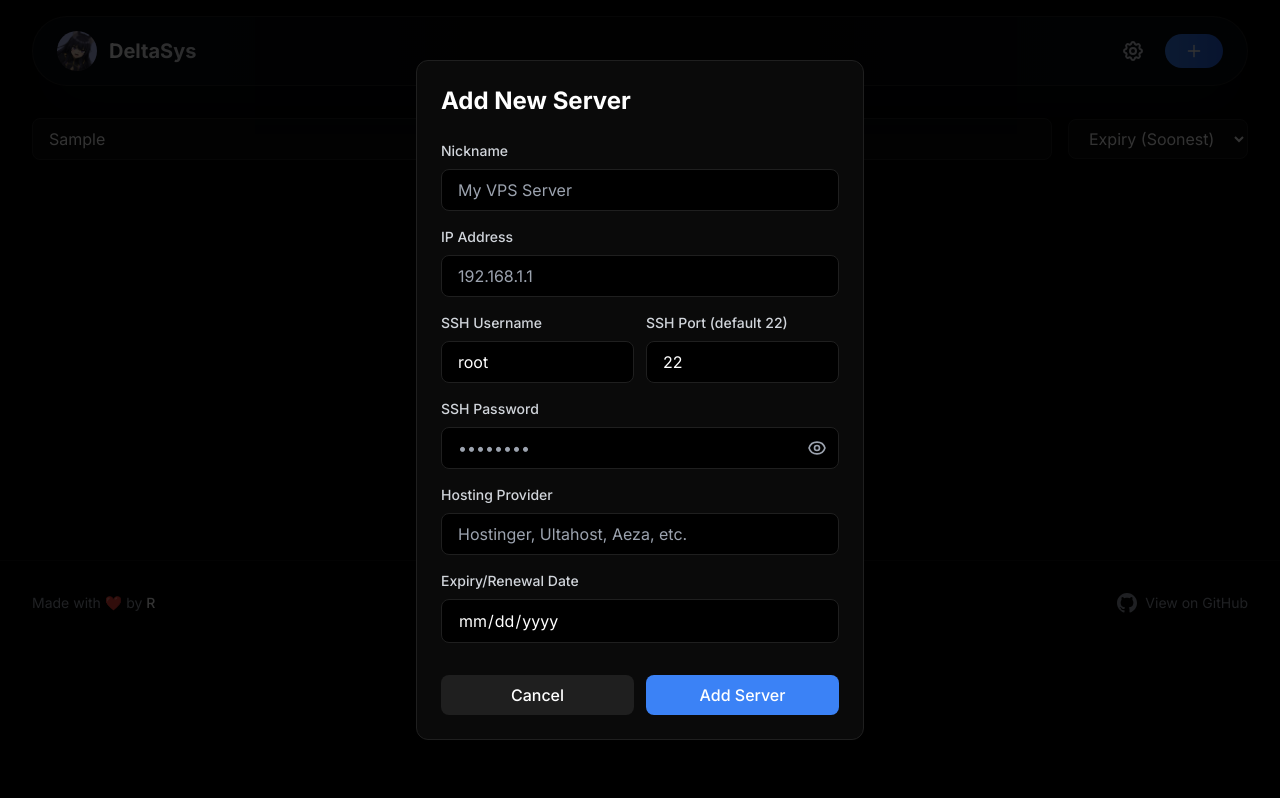
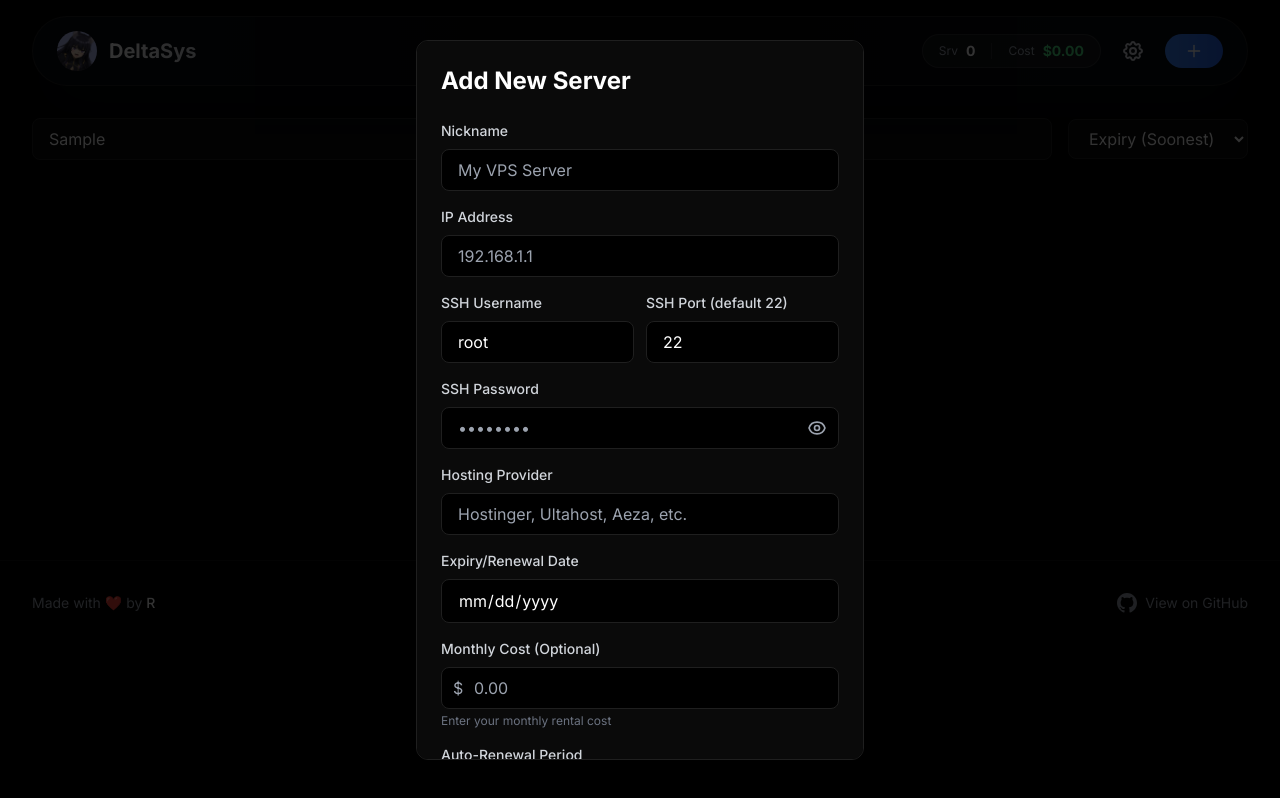
Before and after one commit to rishabnotfound/DeltaSys, a Next.js app: page / in a window 1280 px wide. Both pictures are taken after typing "Sample" into the empty fields and a click on the button "Add Your First Server". Built offline with nearby package versions, Linux system fonts and the light colour scheme.

Commit message:
new things

```diff
--- a/app/page.tsx
+++ b/app/page.tsx
@@ -28,6 +28,63 @@ export default function Home() {
   useEffect(() => {
     setServers(storage.getServers());
   }, []);
+
+  // Auto-renew expired servers
+  useEffect(() => {
+    const checkAndRenewServers = () => {
+      const today = new Date();
+      today.setHours(0, 0, 0, 0);
+
+      let updated = false;
+      const renewedServers = servers.map(server => {
+        if (!server.renewalPeriod || server.renewalPeriod === 'off') return server;
+
+        const expiryDate = new Date(server.expiryDate);
+        expiryDate.setHours(0, 0, 0, 0);
+
+        // If expired and has auto-renewal
+        if (expiryDate < today) {
+          let renewalDays = 0;
+          if (server.renewalPeriod === 'monthly') {
+            renewalDays = 30;
+          } else if (server.renewalPeriod === 'yearly') {
+            renewalDays = 365;
+          } else if (server.renewalPeriod === 'custom' && server.renewalDays) {
+            renewalDays = server.renewalDays;
+          }
+
+          if (renewalDays > 0) {
+            const newExpiryDate = new Date(expiryDate);
+            newExpiryDate.setDate(newExpiryDate.getDate() + renewalDays);
+
+            const renewedServer = { ...server, expiryDate: newExpiryDate.toISOString().split('T')[0] };
+            storage.updateServer(server.id, renewedServer);
+            updated = true;
+
+            setNotification({
+              message: `${server.nickname} auto-renewed until ${renewedServer.expiryDate}`,
+              type: 'success'
+            });
+
+            return renewedServer;
+          }
+        }
+
+        return server;
+      });
+
+      if (updated) {
+        setServers(renewedServers);
+      }
+    };
+
+    // Check on mount
+    checkAndRenewServers();
+
+    // Check daily
+    const interval = setInterval(checkAndRenewServers, 24 * 60 * 60 * 1000);
+    return () => clearInterval(interval);
+  }, [servers]);
 
   const fetchServerStats = async (server: Server) => {
     try {
@@ -137,6 +194,9 @@ export default function Home() {
 
   const sortedServers = sortServers(filteredServers, sortOrder);
 
+  // Calculate total cost
+  const totalCost = servers.reduce((sum, server) => sum + (server.monthlyCost || 0), 0);
+
   return (
     <div className="min-h-screen bg-background">
       {/* Glassmorphism Navbar */}
@@ -158,6 +218,19 @@ export default function Home() {
               </div>
 
               <div className="flex items-center gap-3">
+                {/* Server Stats */}
+                <div className="hidden sm:flex items-center gap-4 px-4 py-1.5 bg-white/5 rounded-full border border-white/10">
+                  <div className="flex items-center gap-2">
+                    <span className="text-xs text-gray-400">Srv</span>
+                    <span className="text-sm font-bold text-white">{servers.length}</span>
+                  </div>
+                  <div className="w-px h-4 bg-white/10"></div>
+                  <div className="flex items-center gap-2">
+                    <span className="text-xs text-gray-400">Cost</span>
+                    <span className="text-sm font-bold text-green-400">${totalCost.toFixed(2)}</span>
+                  </div>
+                </div>
+
                 <button
                   onClick={() => setShowSettings(true)}
                   className="group p-2 hover:bg-white/10 rounded-full transition-all duration-300"
--- a/components/ServerCard.tsx
+++ b/components/ServerCard.tsx
@@ -131,16 +131,27 @@ export default function ServerCard({ server, onEdit, onDelete, onUpdateStats, on
       </div>
 
       {/* Compact Info Grid */}
-      <div className="grid grid-cols-2 gap-2 mb-3 text-xs">
+      <div className={`grid ${server.monthlyCost ? 'grid-cols-3' : 'grid-cols-2'} gap-2 mb-3 text-xs`}>
         <div className="bg-background/50 rounded-lg p-2">
           <p className="text-gray-500 mb-0.5">Provider</p>
           <p className="text-white font-medium truncate">{server.hostingProvider}</p>
         </div>
+        {server.monthlyCost && (
+          <div className="bg-background/50 rounded-lg p-2">
+            <p className="text-gray-500 mb-0.5">Cost/mo</p>
+            <p className="text-green-400 font-bold">${server.monthlyCost.toFixed(2)}</p>
+          </div>
+        )}
         <div className="bg-background/50 rounded-lg p-2">
           <p className="text-gray-500 mb-0.5">Expiry</p>
           <p className={`font-bold ${statusColor}`}>
             {daysUntilExpiry < 0 ? 'EXPIRED' : `${daysUntilExpiry}d`}
           </p>
+          {server.renewalPeriod && server.renewalPeriod !== 'off' && (
+            <p className="text-[10px] text-gray-500 mt-0.5">
+              Auto: {server.renewalPeriod === 'monthly' ? '30d' : server.renewalPeriod === 'yearly' ? '365d' : `${server.renewalDays}d`}
+            </p>
+          )}
         </div>
       </div>
 
--- a/components/ServerForm.tsx
+++ b/components/ServerForm.tsx
@@ -20,6 +20,9 @@ export default function ServerForm({ server, existingServers, onSubmit, onCancel
     port: 22,
     expiryDate: '',
     hostingProvider: '',
+    monthlyCost: undefined,
+    renewalPeriod: 'off',
+    renewalDays: undefined,
   });
 
   const [errors, setErrors] = useState<Partial<ServerFormData>>({});
@@ -37,6 +40,9 @@ export default function ServerForm({ server, existingServers, onSubmit, onCancel
         port: server.port,
         expiryDate: server.expiryDate,
         hostingProvider: server.hostingProvider,
+        monthlyCost: server.monthlyCost,
+        renewalPeriod: server.renewalPeriod || 'off',
+        renewalDays: server.renewalDays,
       });
     }
   }, [server]);
@@ -280,6 +286,66 @@ export default function ServerForm({ server, existingServers, onSubmit, onCancel
             )}
           </div>
 
+          {/* Optional: Monthly Cost */}
+          <div>
+            <label className="block text-sm font-medium text-gray-300 mb-2">
+              Monthly Cost (Optional)
+            </label>
+            <div className="relative">
+              <span className="absolute left-3 top-1/2 -translate-y-1/2 text-gray-400">$</span>
+              <input
+                type="number"
+                step="0.01"
+                min="0"
+                value={formData.monthlyCost || ''}
+                onChange={(e) => {
+                  const value = e.target.value ? parseFloat(e.target.value) : undefined;
+                  setFormData(prev => ({ ...prev, monthlyCost: value }));
+                }}
+                className="w-full pl-8 pr-4 py-2 bg-background border border-border rounded-lg text-white focus:outline-none focus:border-accent transition-colors"
+                placeholder="0.00"
+              />
+            </div>
+            <p className="text-gray-500 text-xs mt-1">Enter your monthly rental cost</p>
+          </div>
+
+          {/* Auto-Renewal Settings */}
+          <div>
+            <label className="block text-sm font-medium text-gray-300 mb-2">
+              Auto-Renewal Period
+            </label>
+            <select
+              value={formData.renewalPeriod}
+              onChange={(e) => handleChange('renewalPeriod', e.target.value)}
+              className="w-full px-4 py-2 bg-background border border-border rounded-lg text-white focus:outline-none focus:border-accent transition-colors"
+            >
+              <option value="off">Off (No auto-renewal)</option>
+              <option value="monthly">Monthly (30 days)</option>
+              <option value="yearly">Yearly (365 days)</option>
+              <option value="custom">Custom days</option>
+            </select>
+            <p className="text-gray-500 text-xs mt-1">Auto-update expiry date when it passes</p>
+          </div>
+
+          {formData.renewalPeriod === 'custom' && (
+            <div>
+              <label className="block text-sm font-medium text-gray-300 mb-2">
+                Custom Renewal Days
+              </label>
+              <input
+                type="number"
+                min="1"
+                value={formData.renewalDays || ''}
+                onChange={(e) => {
+                  const value = e.target.value ? parseInt(e.target.value) : undefined;
+                  setFormData(prev => ({ ...prev, renewalDays: value }));
+                }}
+                className="w-full px-4 py-2 bg-background border border-border rounded-lg text-white focus:outline-none focus:border-accent transition-colors"
+                placeholder="e.g., 90 for 3 months"
+              />
+            </div>
+          )}
+
           {verificationError && (
             <div className="p-4 bg-red-500/10 border border-red-500/30 rounded-lg">
               <div className="flex items-start gap-3">
--- a/components/ServerManager.tsx
+++ b/components/ServerManager.tsx
@@ -3,6 +3,8 @@
 import { Server } from '@/types';
 import FileExplorer from './FileExplorer';
 import Terminal from './Terminal';
+import FileEditor from './FileEditor';
+import MediaViewer from './MediaViewer';
 import { useState, useEffect } from 'react';
 
 interface ServerManagerProps {
@@ -16,6 +18,8 @@ export default function ServerManager({ server, onClose }: ServerManagerProps) {
   const [currentDirectory, setCurrentDirectory] = useState('/root');
   const [showExplorer, setShowExplorer] = useState(true);
   const [isMobile, setIsMobile] = useState(false);
+  const [editingFile, setEditingFile] = useState<{ path: string; content: string } | null>(null);
+  const [viewingMedia, setViewingMedia] = useState<{ path: string; type: 'image' } | null>(null);
 
   // Detect screen size
   useEffect(() => {
@@ -110,6 +114,8 @@ export default function ServerManager({ server, onClose }: ServerManagerProps) {
                 server={server}
                 externalPath={currentDirectory}
                 onPathChange={setCurrentDirectory}
+                onEditFile={(path, content) => setEditingFile({ path, content })}
+                onViewMedia={(path) => setViewingMedia({ path, type: 'image' })}
               />
             )}
           </div>
@@ -146,6 +152,30 @@ export default function ServerManager({ server, onClose }: ServerManagerProps) {
           )}
         </div>
       </div>
+
+      {/* File Editor Modal - rendered at root level to avoid overflow clipping */}
+      {editingFile && (
+        <FileEditor
+          server={server}
+          filePath={editingFile.path}
+          initialContent={editingFile.content}
+          onClose={() => setEditingFile(null)}
+          onSave={() => {
+            // Optionally refresh the directory after save
+            // Could trigger a refresh in FileExplorer if needed
+          }}
+        />
+      )}
+
+      {/* Media Viewer Modal - rendered at root level to avoid overflow clipping */}
+      {viewingMedia && (
+        <MediaViewer
+          server={server}
+          filePath={viewingMedia.path}
+          fileType={viewingMedia.type}
+          onClose={() => setViewingMedia(null)}
+        />
+      )}
     </div>
   );
 }
--- a/types/index.ts
+++ b/types/index.ts
@@ -25,6 +25,9 @@ export interface Server {
   port: number;
   expiryDate: string;
   hostingProvider: string;
+  monthlyCost?: number;
+  renewalPeriod?: 'off' | 'monthly' | 'yearly' | 'custom';
+  renewalDays?: number;
   stats: ServerStats;
   createdAt: number;
 }
@@ -39,4 +42,7 @@ export interface ServerFormData {
   port: number;
   expiryDate: string;
   hostingProvider: string;
+  monthlyCost?: number;
+  renewalPeriod?: 'off' | 'monthly' | 'yearly' | 'custom';
+  renewalDays?: number;
 }
```
Also changed, not shown: components/FileExplorer.tsx (+9 -31 lines).
